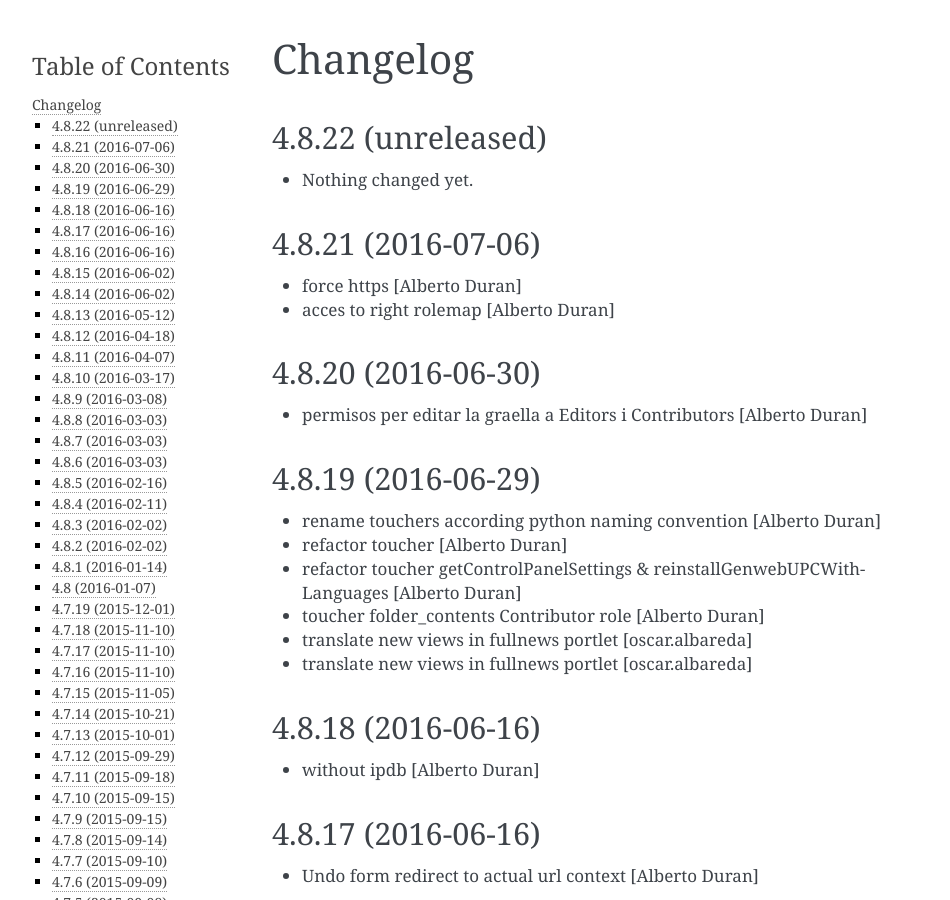
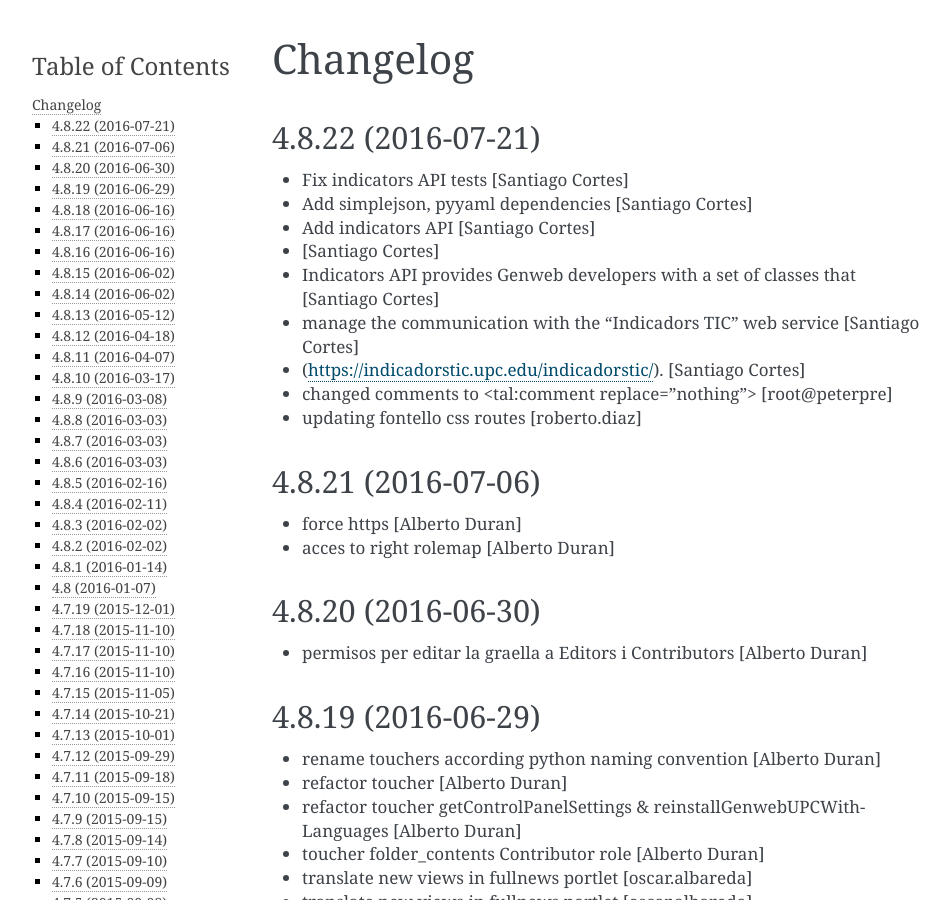
Before and after one commit to UPCnet/genweb.core, a Sphinx documentation site: the page built from docs/HISTORY.rst, in a window 1280 px wide and 900 px high. Shown: the whole window, without its empty margins (148-1098 px from the left). Built offline with Sphinx 7.4.7, drawn with Linux system fonts in a browser that asks for light colours.

Commit message:
Preparing release 4.8.22

```diff
--- a/docs/HISTORY.rst
+++ b/docs/HISTORY.rst
@@ -1,11 +1,18 @@
 Changelog
 =========
 
-4.8.22 (unreleased)
+4.8.22 (2016-07-21)
 -------------------
 
-- Nothing changed yet.
-
+* Fix indicators API tests [Santiago Cortes]
+* Add simplejson, pyyaml dependencies [Santiago Cortes]
+* Add indicators API [Santiago Cortes]
+*  [Santiago Cortes]
+* Indicators API provides Genweb developers with a set of classes that [Santiago Cortes]
+* manage the communication with the "Indicadors TIC" web service [Santiago Cortes]
+* (https://indicadorstic.upc.edu/indicadorstic/). [Santiago Cortes]
+* changed comments to <tal:comment replace="nothing"> [root@peterpre]
+* updating fontello css routes [roberto.diaz]
 
 4.8.21 (2016-07-06)
 -------------------
--- a/setup.py
+++ b/setup.py
@@ -1,7 +1,7 @@
 from setuptools import setup, find_packages
 import os
 
-version = '4.8.22.dev0'
+version = '4.8.22'
 
 README = open('README.rst').read()
 HISTORY = open(os.path.join('docs', 'HISTORY.rst')).read()
```
